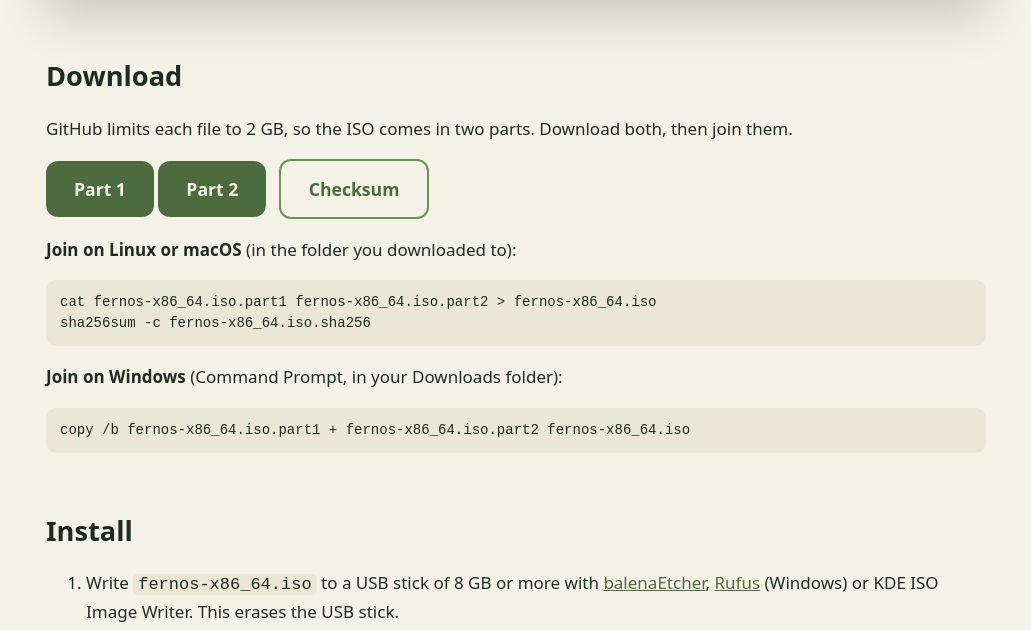
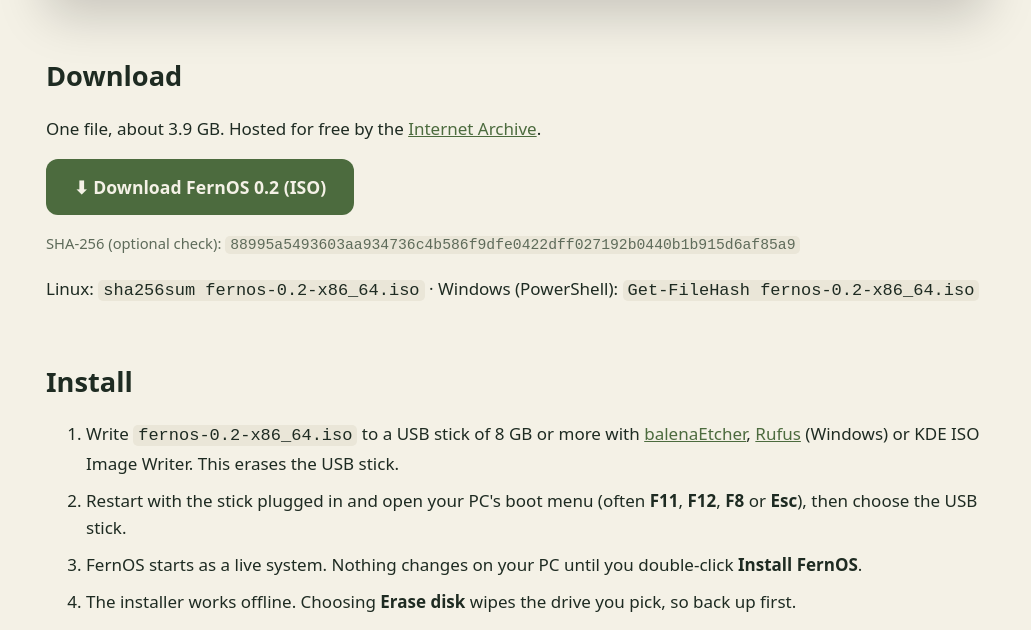
Before and after one commit to Preston123451/FernOS, a plain HTML site: page site/index.html in a window 1280 px wide. Shown: the part 2138-2768 px from the top of the page, without its empty margins (124-1155 px from the left). Drawn offline with Linux system fonts and the light colour scheme.

Commit message:
One-file download from the Internet Archive; publish script uploads to archive.org
Co-Authored-By: Claude Opus 5.5 <noreply@anthropic.com>

```diff
--- a/site/index.html
+++ b/site/index.html
@@ -55,7 +55,7 @@
     <img class="logo" src="fernos.svg" alt="FernOS logo">
     <h1>FernOS</h1>
     <p class="tag">A calm desktop for coding, working and gaming.</p>
-    <a class="btn" href="#download">Download FernOS</a>
+    <a class="btn" href="https://archive.org/download/fernos/fernos-0.2-x86_64.iso">⬇ Download FernOS</a>
     <a class="btn ghost" href="https://github.com/OWNER/FernOS">Source code</a>
     <p class="meta">Version 0.2 · 64-bit PC (x86-64) · about 3.9 GB · free</p>
   </header>
@@ -75,21 +75,14 @@
   <img class="shot" style="margin-top:8px" src="terminal.webp" alt="Konsole showing the FernOS tree logo and system information">
 
   <h2 id="download">Download</h2>
-  <p>GitHub limits each file to 2 GB, so the ISO comes in two parts. Download both, then join them.</p>
-  <p>
-    <a class="btn" href="https://github.com/OWNER/FernOS/releases/latest/download/fernos-x86_64.iso.part1">Part 1</a>
-    <a class="btn" href="https://github.com/OWNER/FernOS/releases/latest/download/fernos-x86_64.iso.part2">Part 2</a>
-    <a class="btn ghost" href="https://github.com/OWNER/FernOS/releases/latest/download/fernos-x86_64.iso.sha256">Checksum</a>
-  </p>
-  <p><strong>Join on Linux or macOS</strong> (in the folder you downloaded to):</p>
-  <pre><code>cat fernos-x86_64.iso.part1 fernos-x86_64.iso.part2 &gt; fernos-x86_64.iso
-sha256sum -c fernos-x86_64.iso.sha256</code></pre>
-  <p><strong>Join on Windows</strong> (Command Prompt, in your Downloads folder):</p>
-  <pre><code>copy /b fernos-x86_64.iso.part1 + fernos-x86_64.iso.part2 fernos-x86_64.iso</code></pre>
+  <p>One file, about 3.9 GB. Hosted for free by the <a href="https://archive.org/details/fernos">Internet Archive</a>.</p>
+  <p><a class="btn" href="https://archive.org/download/fernos/fernos-0.2-x86_64.iso">⬇ Download FernOS 0.2 (ISO)</a></p>
+  <p class="meta" style="text-align:left">SHA-256 (optional check): <code style="word-break:break-all">88995a5493603aa934736c4b586f9dfe0422dff027192b0440b1b915d6af85a9</code></p>
+  <p>Linux: <code>sha256sum fernos-0.2-x86_64.iso</code> · Windows (PowerShell): <code>Get-FileHash fernos-0.2-x86_64.iso</code></p>
 
   <h2>Install</h2>
   <ol>
-    <li>Write <code>fernos-x86_64.iso</code> to a USB stick of 8 GB or more with
+    <li>Write <code>fernos-0.2-x86_64.iso</code> to a USB stick of 8 GB or more with
       <a href="https://etcher.balena.io/">balenaEtcher</a>, <a href="https://rufus.ie/">Rufus</a> (Windows) or KDE ISO Image Writer.
       This erases the USB stick.</li>
     <li>Restart with the stick plugged in and open your PC's boot menu (often <b>F11</b>, <b>F12</b>, <b>F8</b> or <b>Esc</b>), then choose the USB stick.</li>
```
Also changed, not shown: 2 other files.
